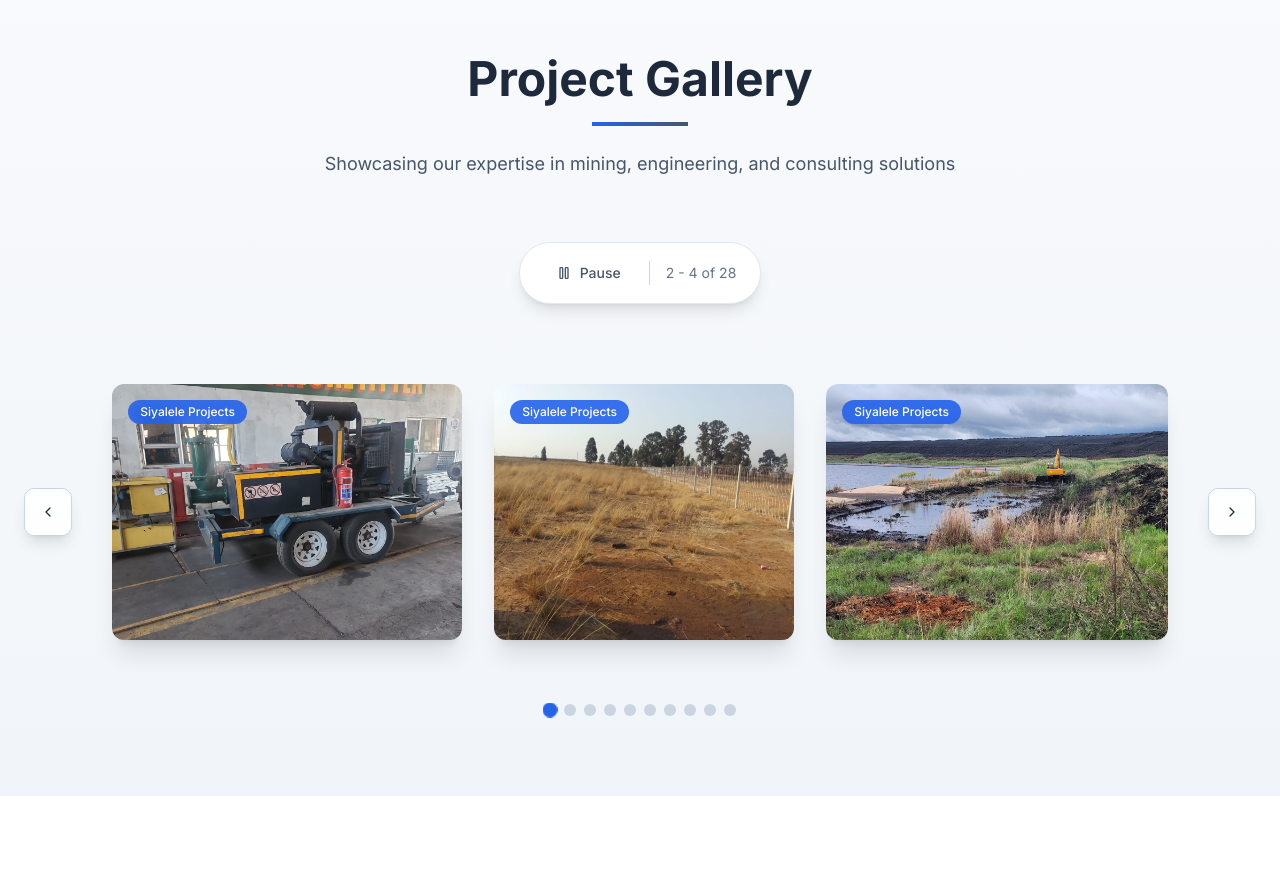
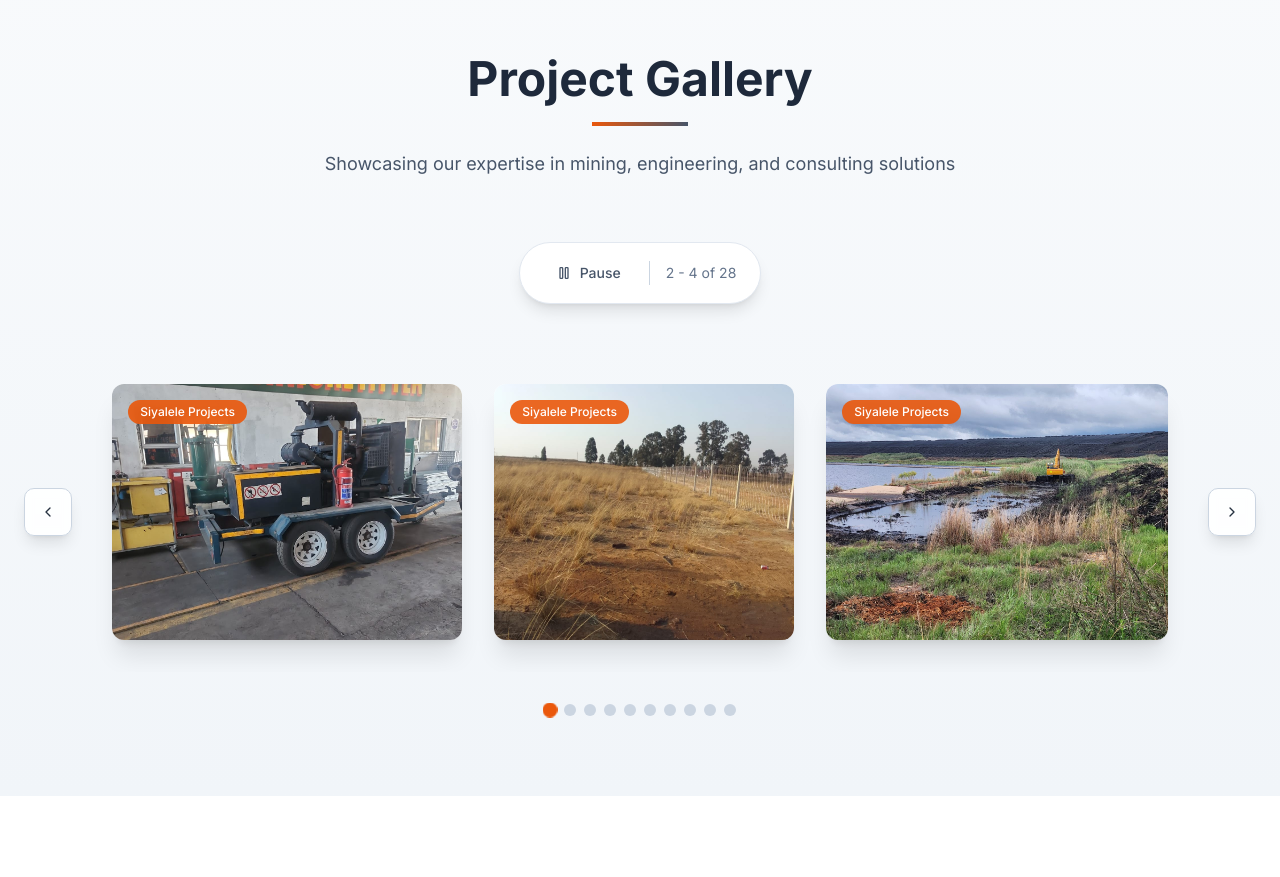
Before and after one commit to Empirial/siyalele-solutions-hub, a React (Vite) app: page / in a window 1280 px wide. Shown: the part 4040-4917 px from the top of the page. Built offline with nearby package versions, Linux system fonts and the light colour scheme; no server answers.

Commit message:
Update Gallery.tsx

```diff
--- a/src/components/Gallery.tsx
+++ b/src/components/Gallery.tsx
@@ -87,7 +87,7 @@ const Gallery: React.FC = () => {
           <h2 className="text-4xl lg:text-5xl font-bold mb-4 text-slate-800 dark:text-slate-100">
             Project Gallery
           </h2>
-          <div className="w-24 h-1 bg-gradient-to-r from-blue-600 to-slate-600 mx-auto mb-6"></div>
+          <div className="w-24 h-1 bg-gradient-to-r from-orange-600 to-slate-600 mx-auto mb-6"></div>
           <p className="text-lg text-slate-600 dark:text-slate-300 max-w-2xl mx-auto">
             Showcasing our expertise in mining, engineering, and consulting solutions
           </p>
@@ -100,7 +100,7 @@ const Gallery: React.FC = () => {
               variant="ghost"
               size="sm"
               onClick={toggleAutoPlay}
-              className="flex items-center gap-2 text-slate-600 dark:text-slate-300 hover:text-blue-600 dark:hover:text-blue-400"
+              className="flex items-center gap-2 text-slate-600 dark:text-slate-300 hover:text-orange-600 dark:hover:text-orange-400"
             >
               {isAutoPlaying ? <Pause className="w-4 h-4" /> : <Play className="w-4 h-4" />}
               {isAutoPlaying ? "Pause" : "Play"}
@@ -167,7 +167,7 @@ const Gallery: React.FC = () => {
 
                     {/* Professional Badge */}
                     <div className="absolute top-4 left-4">
-                      <div className="bg-blue-600/90 text-white px-3 py-1 rounded-full text-xs font-medium backdrop-blur-sm">
+                      <div className="bg-orange-600/90 text-white px-3 py-1 rounded-full text-xs font-medium backdrop-blur-sm">
                         Siyalele Projects
                       </div>
                     </div>
@@ -187,7 +187,7 @@ const Gallery: React.FC = () => {
                 onClick={() => setStartIdx(idx * VISIBLE_COUNT)}
                 className={`w-3 h-3 rounded-full transition-all duration-200 ${
                   Math.floor(startIdx / VISIBLE_COUNT) === idx
-                    ? "bg-blue-600 scale-125"
+                    ? "bg-orange-600 scale-125"
                     : "bg-slate-300 dark:bg-slate-600 hover:bg-slate-400 dark:hover:bg-slate-500"
                 }`}
                 aria-label={`Go to page ${idx + 1}`}
```
